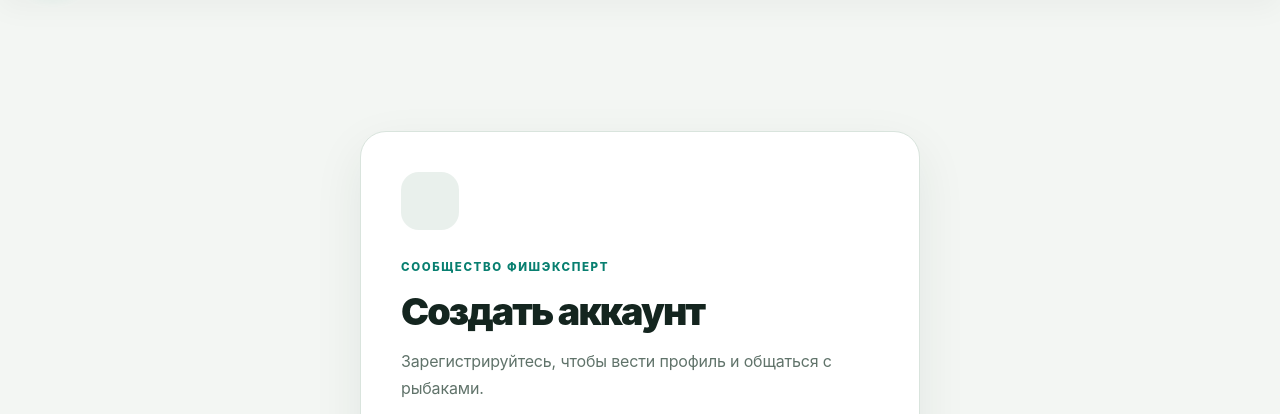
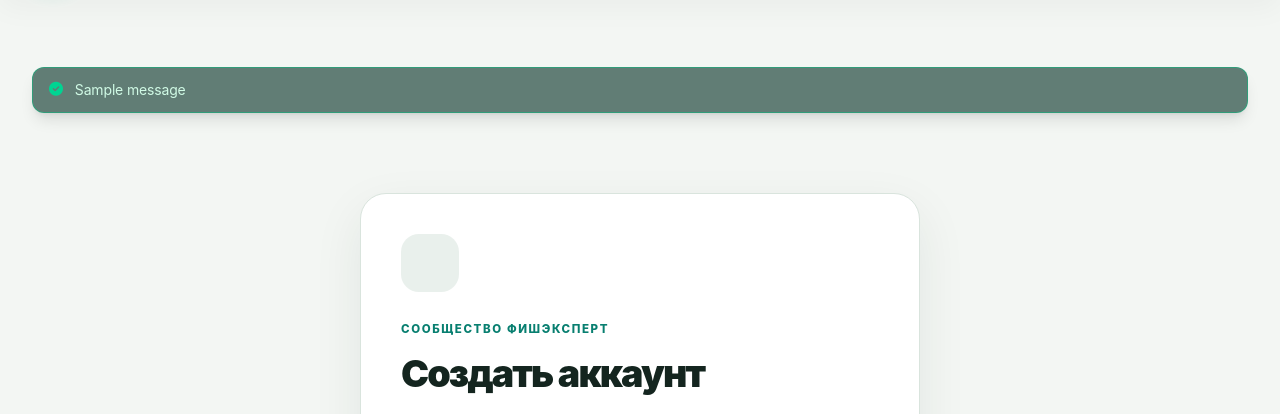
Before and after one commit to kirsanovalexey2011-source/FisherPro1111, a Flask app: page /register in a window 1280 px wide. Shown: the part 77-491 px from the top of the page. Run offline with Flask 3, Linux system fonts and the light colour scheme; tables that the repository leaves empty hold one stand-in row (values such as "Sample post"); one stand-in notice (Sample message) is shown.

Commit message:
Render flash notifications globally with correct status styles

```diff
--- a/templates/base.html
+++ b/templates/base.html
@@ -88,6 +88,30 @@
     </header>
 
     <main id="main-content" class="fe-main flex-grow w-full mx-auto px-4 sm:px-6 lg:px-8">
+        {% with messages = get_flashed_messages(with_categories=true) %}
+            {% if messages %}
+                <div class="max-w-[1440px] mx-auto pt-4 space-y-2" aria-live="polite">
+                    {% for category, message in messages[-3:] %}
+                        {% if category == 'error' %}
+                            <div role="alert" class="flex items-start gap-3 rounded-xl border border-red-500/50 bg-red-950/70 px-4 py-3 text-sm text-red-100 shadow-lg">
+                                <i class="fa-solid fa-circle-exclamation mt-0.5 text-red-400" aria-hidden="true"></i>
+                                <span>{{ message }}</span>
+                            </div>
+                        {% elif category == 'success' %}
+                            <div role="status" class="flex items-start gap-3 rounded-xl border border-emerald-500/50 bg-emerald-950/60 px-4 py-3 text-sm text-emerald-100 shadow-lg">
+                                <i class="fa-solid fa-circle-check mt-0.5 text-emerald-400" aria-hidden="true"></i>
+                                <span>{{ message }}</span>
+                            </div>
+                        {% else %}
+                            <div role="status" class="flex items-start gap-3 rounded-xl border border-cyan-500/50 bg-cyan-950/60 px-4 py-3 text-sm text-cyan-100 shadow-lg">
+                                <i class="fa-solid fa-circle-info mt-0.5 text-cyan-400" aria-hidden="true"></i>
+                                <span>{{ message }}</span>
+                            </div>
+                        {% endif %}
+                    {% endfor %}
+                </div>
+            {% endif %}
+        {% endwith %}
         {% block content %}{% endblock %}
     </main>
 
```
